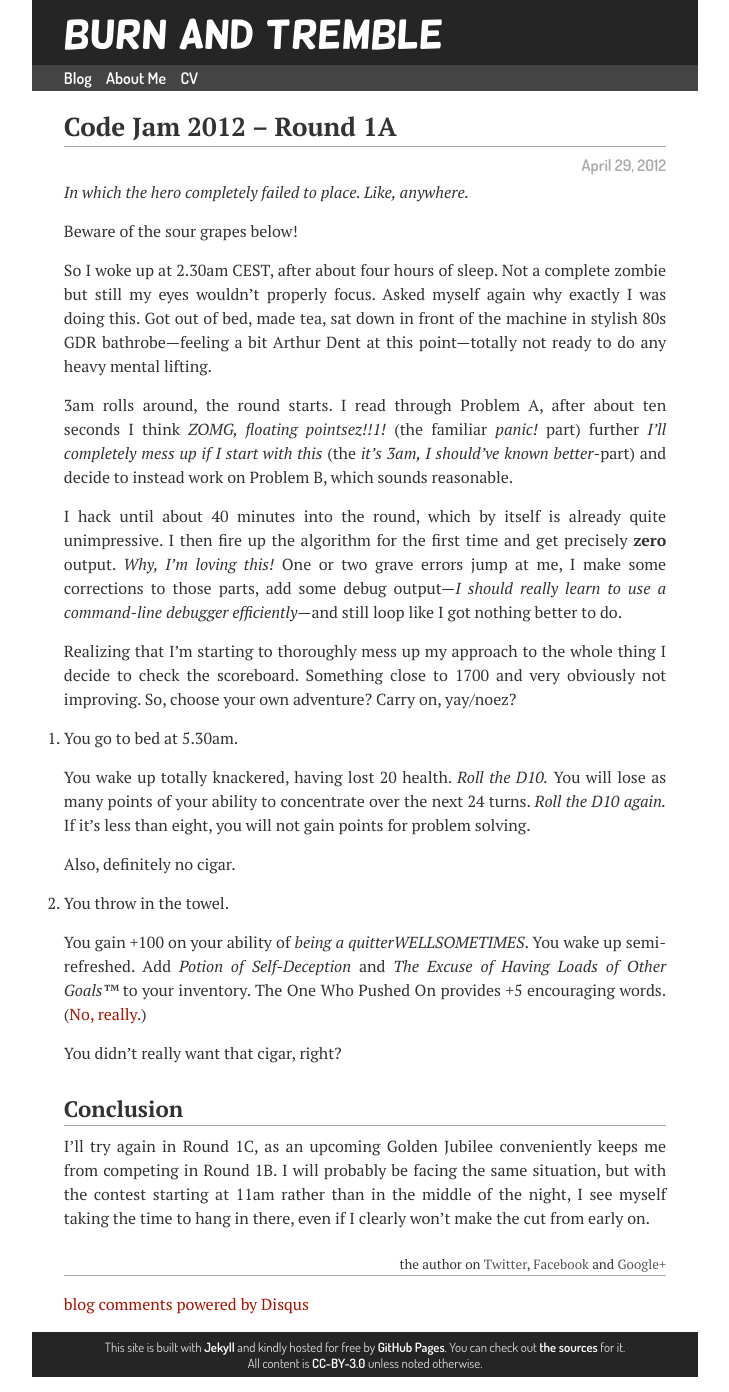
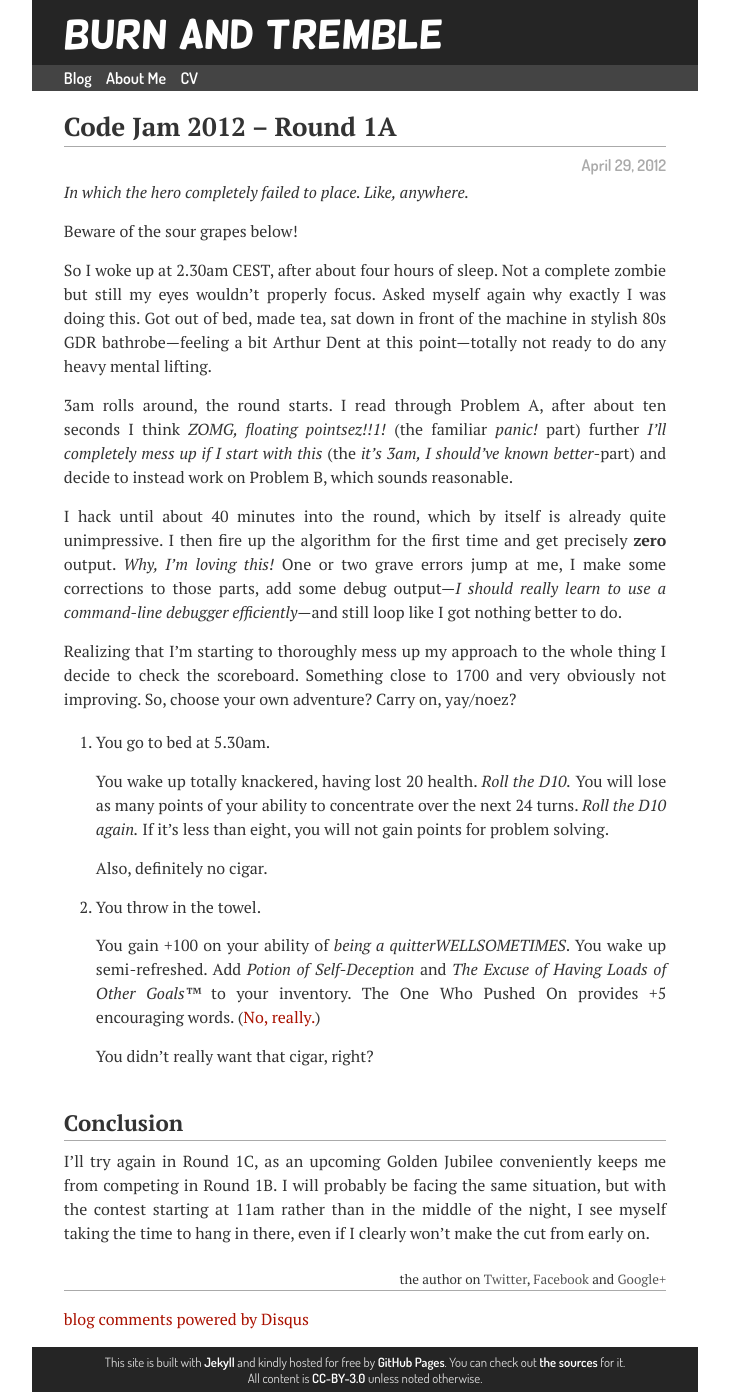
Before and after one commit to hermannloose/hermannloose.github.com, a Jekyll site: the page built from _posts/2012-04-29-codejam-round1a.md, in a window 1280 px wide. Shown: the whole page, without its empty margins (275-1004 px from the left). Built offline with Jekyll 4.4.1, drawn with Linux system fonts in a browser that asks for light colours; comment, search, counter and statistics services are not loaded.

Commit message:
Update stylesheet regarding lists & code highlighting.

```diff
--- a/css/style.css
+++ b/css/style.css
@@ -111,6 +111,11 @@
   padding: 0.214em 0em 0.722em 0em;
 }
 
+#content .highlight {
+  margin: 0em;
+  padding: 0.214em 0em 0.722em 0em;
+}
+
 #author_info {
   border-bottom: solid 1px #aaa;
   font-size: 10pt;
@@ -169,6 +174,8 @@
 
   margin-top: 0.667em;
   margin-bottom: 0.214em;
+
+  vertical-align: bottom;
 }
 
 h1 {
@@ -223,6 +230,20 @@
   border-bottom: solid 1px #aaa;
 }
 
+ul {
+  margin: 0em;
+  padding: 0.214em 0em 0.722em 0em;
+}
+
+ol {
+  margin: 0em;
+  padding: 0.214em 0em 0.722em 0em;
+}
+
+li {
+  margin-left: 2em;
+}
+
 #site-footer {
   background: #252525;
 
@@ -264,6 +285,6 @@
 }
 
 code {
-  font-family: "Ubuntu Mono", mono;
-  font-size: 0.9em;
+  font-family: "Cousine", mono;
+  font-size: 0.8em;
 }
```
